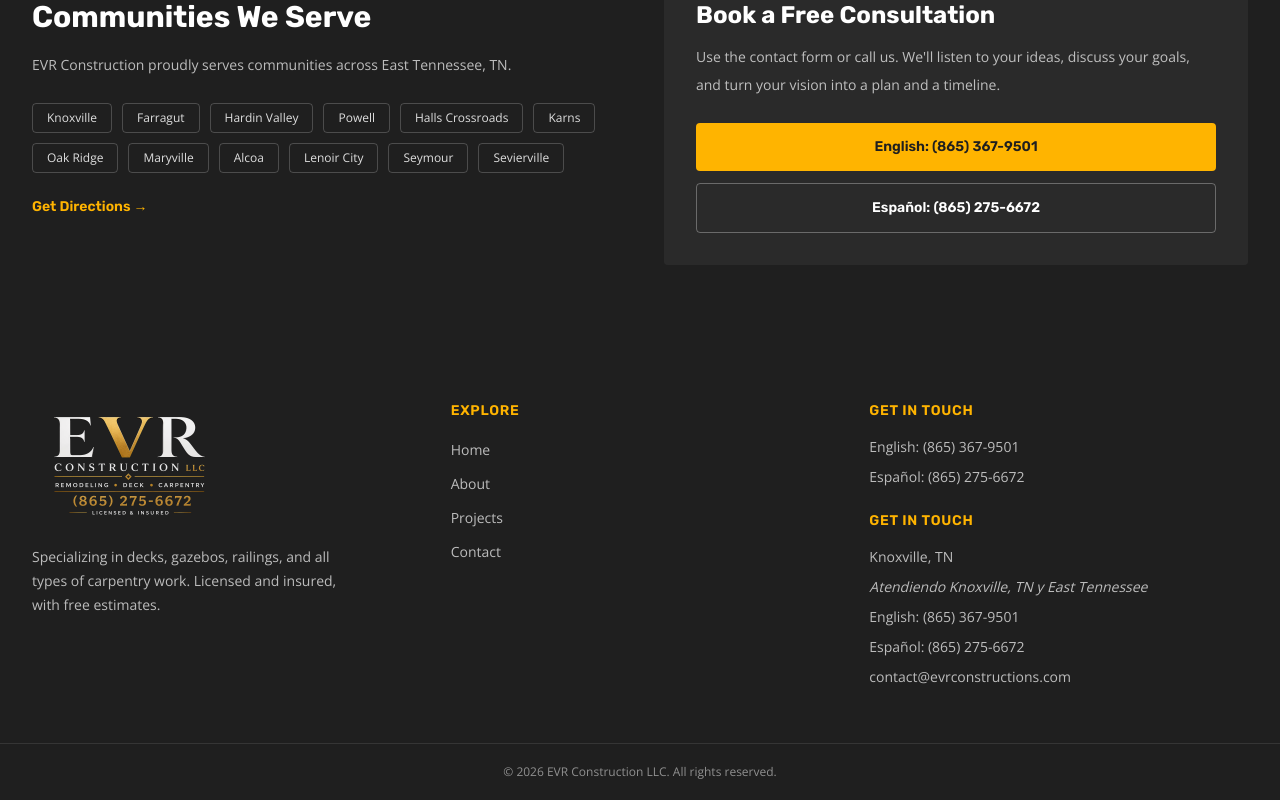
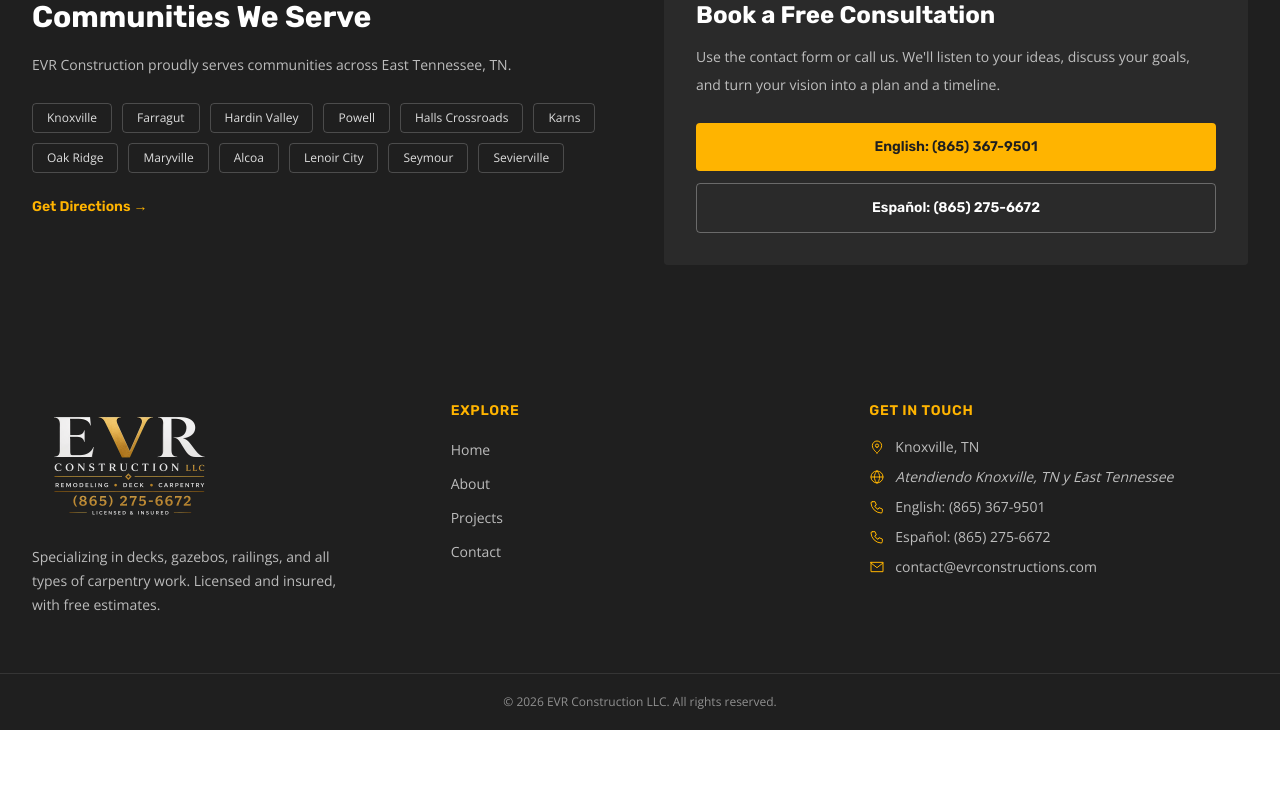
Before and after one commit to evrconstruction/evrconstruction, a Next.js app: page / in a window 1280 px wide. Shown: the part 3073-3873 px from the top of the page. After the commit the page ends 3803 px from the top, so only its background shows below. Built offline with nearby package versions, Linux system fonts and the light colour scheme.

Commit message:
fix: remove duplicate Get in touch heading, add icons to footer contact rows

```diff
--- a/src/components/site/Footer.tsx
+++ b/src/components/site/Footer.tsx
@@ -43,36 +43,28 @@
             Get in touch
           </h2>
           <ul className="mt-4 flex flex-col gap-2.5 text-sm text-white/70">
-            <li>
+            <li className="flex items-center gap-2.5">
+              <MapPinIcon />
+              <span>Knoxville, TN</span>
+            </li>
+            <li className="flex items-center gap-2.5">
+              <GlobeIcon />
+              <span className="italic">Atendiendo Knoxville, TN y East Tennessee</span>
+            </li>
+            <li className="flex items-center gap-2.5">
+              <PhoneIcon />
               <a href={SITE.phone.englishHref} className="transition-colors hover:text-amber-brand">
                 English: {SITE.phone.english}
               </a>
             </li>
-            <li>
+            <li className="flex items-center gap-2.5">
+              <PhoneIcon />
               <a href={SITE.phone.spanishHref} className="transition-colors hover:text-amber-brand">
                 Español: {SITE.phone.spanish}
               </a>
             </li>
-          </ul>
-          <h2 className="mt-6 font-heading text-sm font-semibold uppercase tracking-wider text-amber-brand">
-            Get in touch
-          </h2>
-          <ul className="mt-4 flex flex-col gap-2.5 text-sm text-white/70">
-            <li>Knoxville, TN</li>
-            <li className="italic">
-              Atendiendo Knoxville, TN y East Tennessee
-            </li>
-            <li>
-              <a href={SITE.phone.englishHref} className="transition-colors hover:text-amber-brand">
-                English: {SITE.phone.english}
-              </a>
-            </li>
-            <li>
-              <a href={SITE.phone.spanishHref} className="transition-colors hover:text-amber-brand">
-                Español: {SITE.phone.spanish}
-              </a>
-            </li>
-            <li>
+            <li className="flex items-center gap-2.5">
+              <MailIcon />
               <a
                 href="mailto:contact@evrconstructions.com"
                 className="transition-colors hover:text-amber-brand"
@@ -90,3 +82,34 @@
     </footer>
   );
 }
+
+function Icon({ path }: { path: string }) {
+  return (
+    <svg
+      xmlns="http://www.w3.org/2000/svg"
+      viewBox="0 0 24 24"
+      fill="none"
+      stroke="currentColor"
+      strokeWidth="1.5"
+      strokeLinecap="round"
+      strokeLinejoin="round"
+      className="h-4 w-4 flex-none text-amber-brand"
+      aria-hidden="true"
+    >
+      <path d={path} />
+    </svg>
+  );
+}
+
+const MapPinIcon = () => (
+  <Icon path="M12 21s-7-5.5-7-11a7 7 0 1114 0c0 5.5-7 11-7 11zm0-8.5a2.5 2.5 0 100-5 2.5 2.5 0 000 5z" />
+);
+const GlobeIcon = () => (
+  <Icon path="M12 21a9 9 0 110-18 9 9 0 010 18zM3 12h18M12 3c2.5 2.4 3.9 5.6 3.9 9S14.5 18.6 12 21c-2.5-2.4-3.9-5.6-3.9-9S9.5 5.4 12 3z" />
+);
+const PhoneIcon = () => (
+  <Icon path="M5 4h4l2 5-2.5 1.5a11 11 0 005 5L15 13l5 2v4a2 2 0 01-2 2A16 16 0 013 6a2 2 0 012-2z" />
+);
+const MailIcon = () => (
+  <Icon path="M3 5h18v14H3V5zm0 1l9 7 9-7" />
+);
```
